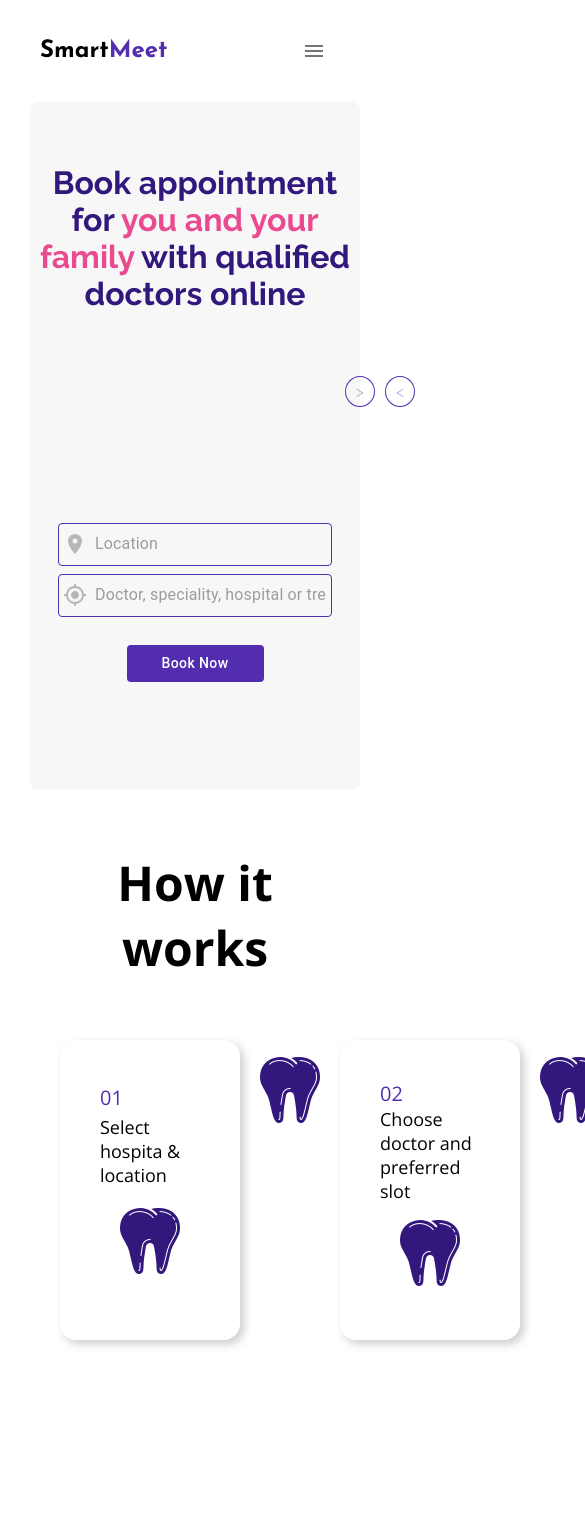
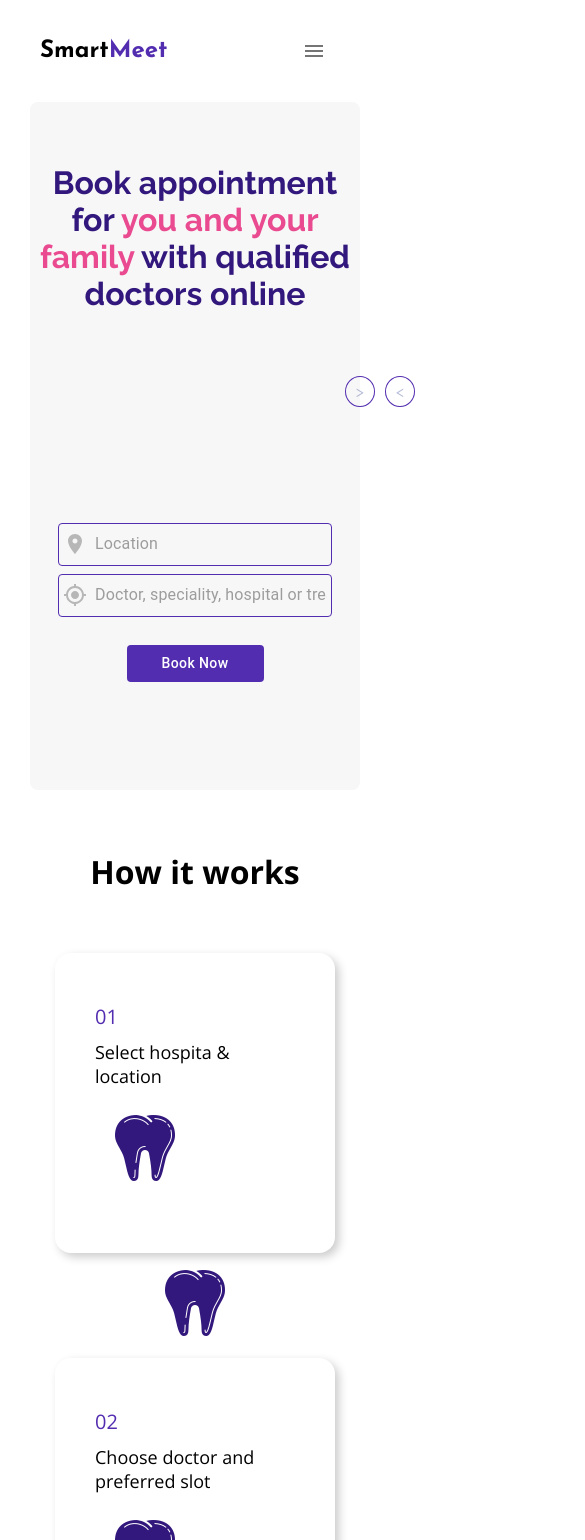
Before and after one commit to khalatevarun/SmartMeet, a React (Create React App) app: page / in a window 390 px wide. Shown: the top 1540 px of the page, 585 px wide, since content can reach past the window. Before the commit the page ends 1400 px from the top, so only its background shows below. Built offline with nearby package versions, Linux system fonts and the light colour scheme.

Commit message:
complete mobile design with dummy data

```diff
--- a/src/components/section2/Section.css
+++ b/src/components/section2/Section.css
@@ -3,7 +3,7 @@
   font-family: 'Open Sans', sans-serif;
 }
 .Title {
-  font-size: 48px;
+  font-size: 3em;
   font-weight: 600;
 
   text-align: center;
@@ -35,3 +35,13 @@
   font-size: 18px;
   font-weight: 500;
 }
+
+@media (max-width: 789px) {
+  .Steps {
+    flex-direction: column;
+    align-items: center;
+  }
+  .Title {
+    font-size: 2em;
+  }
+}
```
